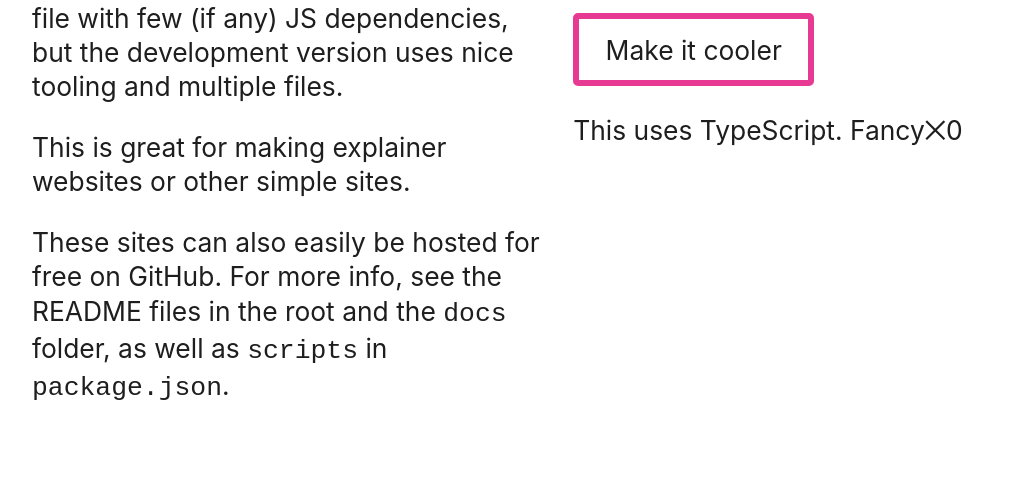
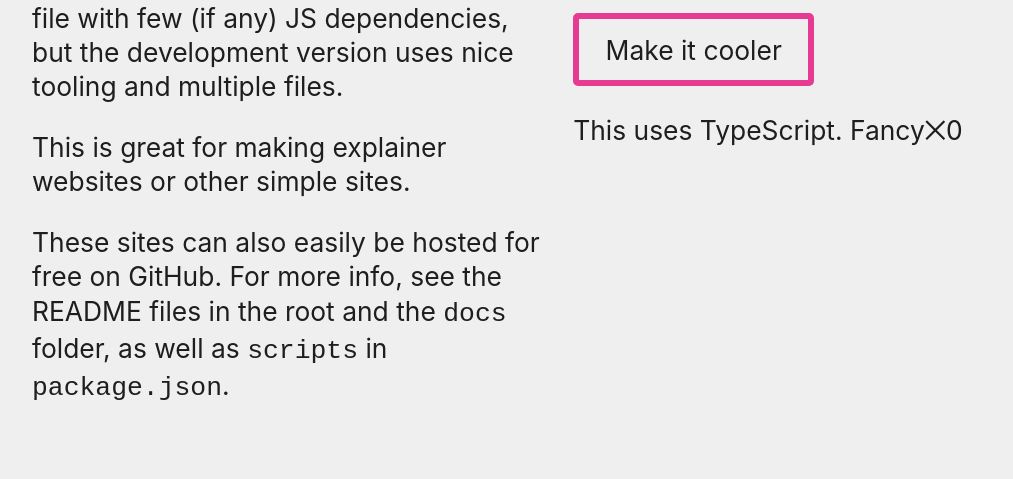
Before and after one commit to AutarkLabs/open-enterprise-stats, a website built with Parcel: page docs/index.html in a window 1280 px wide. Shown: the part 321-800 px from the top of the page, without its empty margins (80-1093 px from the left). Built offline with nearby package versions, Linux system fonts and the light colour scheme.

Commit message:
Install dependencies
Following allong with the README

```diff
--- a/docs/index.html
+++ b/docs/index.html
@@ -1,5 +1,5 @@
-<!DOCTYPE html><html lang="en"><head><meta charset="UTF-8"><meta name="viewport" content="width=device-width, initial-scale=1.0"><title>Microsite</title><style>*{box-sizing:border-box}html{font-family:-apple-system,BlinkMacSystemFont,Segoe UI,Roboto,Helvetica,Arial,sans-serif;font-size:calc(.85em + 1vw);line-height:1.3}body{--primary:#e73b93;--secondary:#3e8c74;--tertiary:#e26e2c;color:#1e1e1e;margin:0;padding:1em}@media (prefers-color-scheme:dark){body{background-color:#1e1e1e;color:#efefef}}main{margin:0 auto;max-width:40em}a{color:var(--primary)}a:focus,a:hover{color:var(--secondary)}a:active{color:var(--tertiary)}button{background:transparent;border-radius:5px;border:.25em solid var(--primary);color:inherit;cursor:pointer;font:inherit;padding:.5em 1em;position:relative;transition:top 50ms}button:focus,button:hover{border-color:var(--secondary);top:-1px}button:active{background:var(--tertiary);border-color:var(--tertiary);top:3px}.columns{display:grid;grid-gap:1em;grid-template-columns:repeat(auto-fill,minmax(15em,1fr))}
-/*# sourceMappingURL=/global.ba786c52.css.map */</style><meta property="og:title" content="Microsite"><meta property="og:description" content="A microsite about something"></head><body> <main> <h1>Microsite</h1> <div class="columns"> <div>  <p> This is a microsite initialized from <a href="https://github.com/chadoh/microsite-template">chadoh/microsite-template</a>.
+<!DOCTYPE html><html lang="en"><head><meta charset="UTF-8"><meta name="viewport" content="width=device-width, initial-scale=1.0"><title>Microsite</title><style>*{box-sizing:border-box}html{--bg:#efefef;--fg:#1e1e1e;--primary:#e73b93;--secondary:#3e8c74;--tertiary:#e26e2c;background-color:var(--bg);color:var(--fg);font-family:-apple-system,BlinkMacSystemFont,Segoe UI,Roboto,Helvetica,Arial,sans-serif;font-size:calc(.85em + 1vw);line-height:1.3}@media (prefers-color-scheme:dark){html{--bg:#1e1e1e;--fg:#efefef}}body{margin:0;padding:1em}main{margin:0 auto;max-width:40em}a{color:var(--primary)}a:focus,a:hover{color:var(--secondary)}a:active{color:var(--tertiary)}button{background:transparent;border-radius:5px;border:.25em solid var(--primary);color:inherit;cursor:pointer;font:inherit;padding:.5em 1em;position:relative;transition:top 50ms}button:focus,button:hover{border-color:var(--secondary);top:-1px}button:active{background:var(--tertiary);border-color:var(--tertiary);top:3px}.columns{display:grid;grid-gap:1em;grid-template-columns:repeat(auto-fill,minmax(15em,1fr))}
+/*# sourceMappingURL=/global.a88dd840.css.map */</style><meta property="og:title" content="Microsite"><meta property="og:description" content="A microsite about something"></head><body> <main> <h1>Microsite</h1> <div class="columns"> <div>  <p> This is a microsite initialized from <a href="https://github.com/chadoh/microsite-template">chadoh/microsite-template</a>.
 </p><p> The entire production site is one minified file with few (if any) JS dependencies, but the development version uses nice tooling and multiple files.
 </p><p>This is great for making explainer websites or other simple sites.</p><p> These sites can also easily be hosted for free on GitHub. For more info, see the README files in the root and the <code>docs</code> folder, as well as <code>scripts</code> in <code>package.json</code>.
 </p> </div> <div id="counter"> <h2>Cool⨉<span data-behavior="counter"></span>: a JavaScript demo</h2> <p><button data-behavior="trigger">Make it cooler</button></p> <p>This uses TypeScript. Fancy⨉<span data-behavior="counter"></span></p> </div> </div> </main> <script>parcelRequire=function(e,r,t,n){var i,o="function"==typeof parcelRequire&&parcelRequire,u="function"==typeof require&&require;function f(t,n){if(!r[t]){if(!e[t]){var i="function"==typeof parcelRequire&&parcelRequire;if(!n&&i)return i(t,!0);if(o)return o(t,!0);if(u&&"string"==typeof t)return u(t);var c=new Error("Cannot find module '"+t+"'");throw c.code="MODULE_NOT_FOUND",c}p.resolve=function(r){return e[t][1][r]||r},p.cache={};var l=r[t]=new f.Module(t);e[t][0].call(l.exports,p,l,l.exports,this)}return r[t].exports;function p(e){return f(p.resolve(e))}}f.isParcelRequire=!0,f.Module=function(e){this.id=e,this.bundle=f,this.exports={}},f.modules=e,f.cache=r,f.parent=o,f.register=function(r,t){e[r]=[function(e,r){r.exports=t},{}]};for(var c=0;c<t.length;c++)try{f(t[c])}catch(e){i||(i=e)}if(t.length){var l=f(t[t.length-1]);"object"==typeof exports&&"undefined"!=typeof module?module.exports=l:"function"==typeof define&&define.amd?define(function(){return l}):n&&(this[n]=l)}if(parcelRequire=f,i)throw i;return f}({"m54m":[function(require,module,exports) {
```
Also changed, not shown: package.json (+11 -0 lines), 1 other file.
